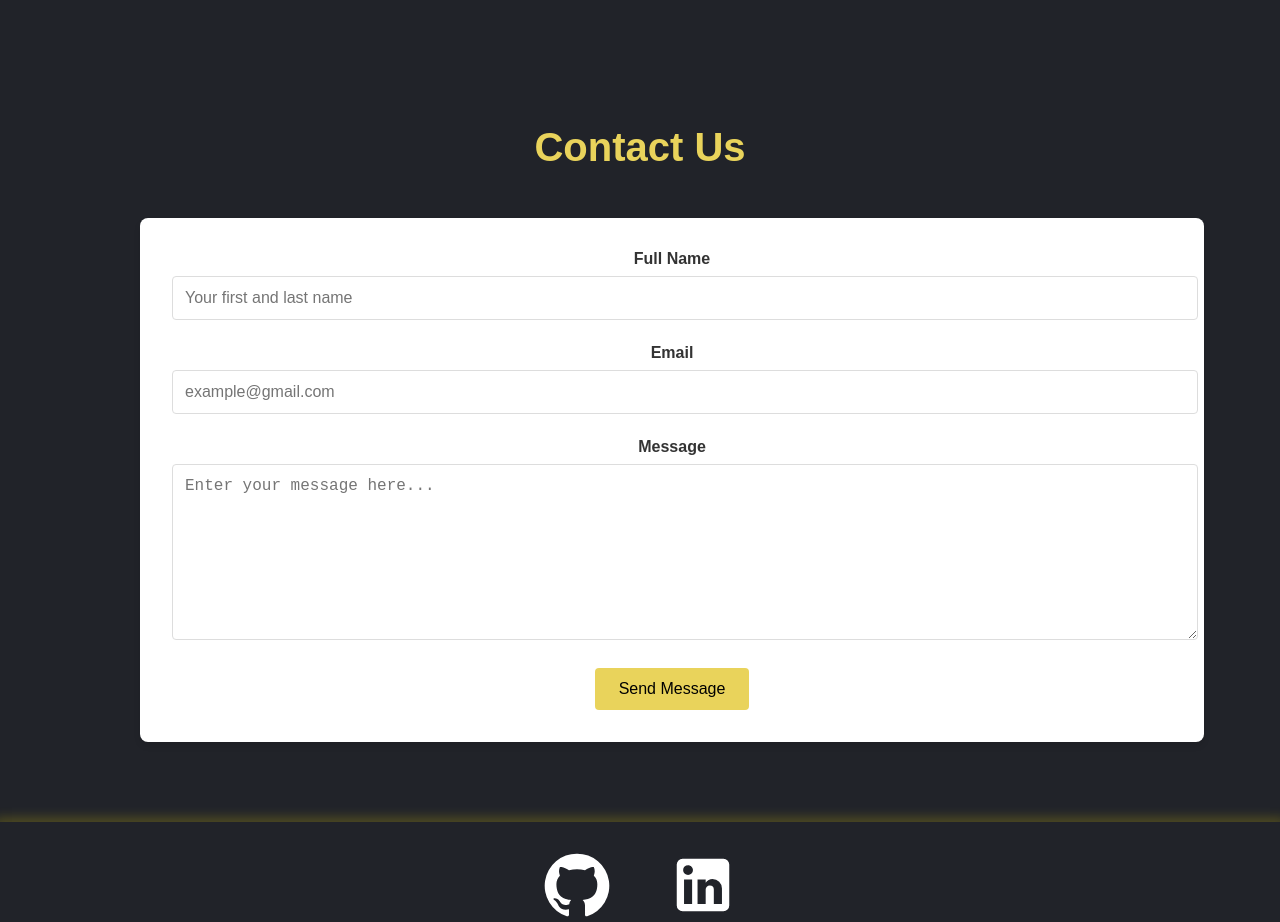
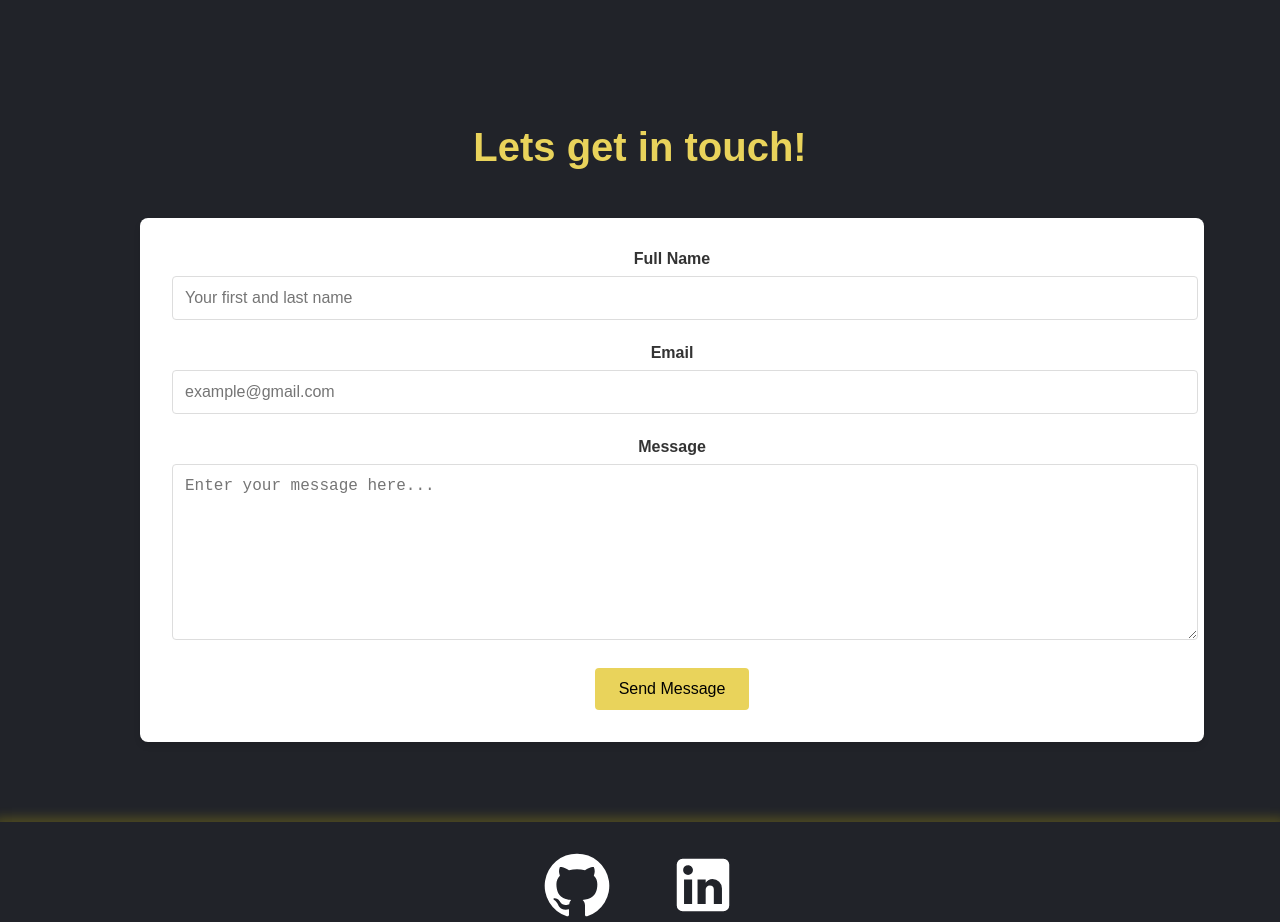
Before and after one commit to JulioSEspinola/Portfolio-2.0, a React (Create React App) app in the folder portfolio/: page / in a window 1280 px wide. Shown: the part 3380-4302 px from the top of the page. Built offline with nearby package versions, Linux system fonts and the light colour scheme.

Commit message:
updated contact title

```diff
--- a/portfolio/src/components/Contact.js
+++ b/portfolio/src/components/Contact.js
@@ -45,7 +45,7 @@ function Contact() {
 
   return (
     <section id="contact" className="contact">
-    <h2 className="title">Contact Us</h2>
+    <h2 className="title">Lets get in touch!</h2>
       <div className="container-contact">
         <div className="content">
           <div className="formWrapper">
```
